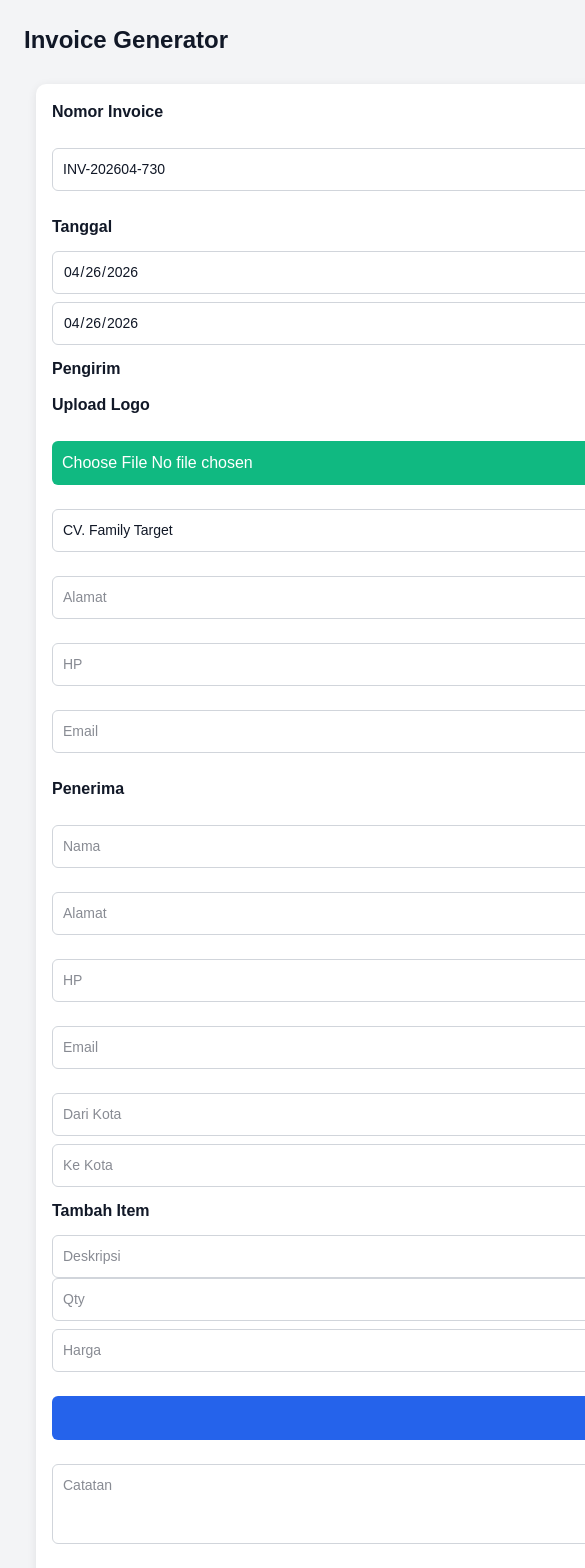
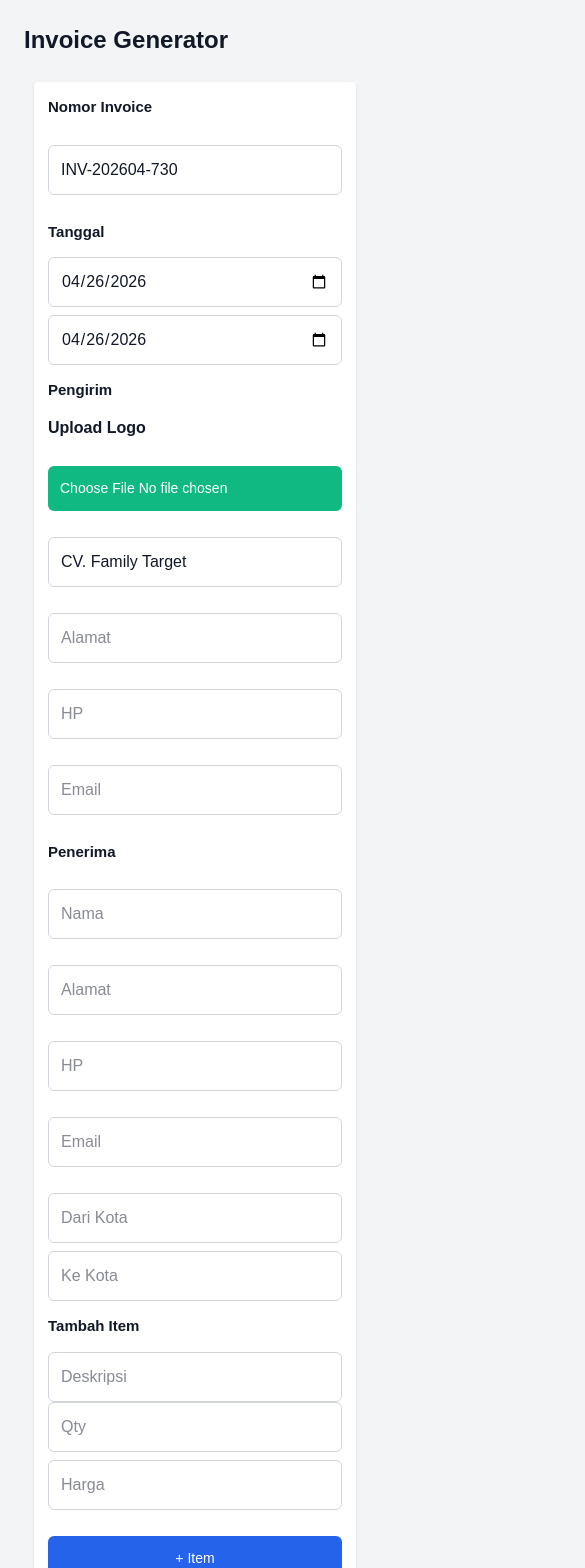
Before and after one commit to rahmatfantastik07/invoice-app, a Next.js app: page / in a window 390 px wide. Shown: the top 1568 px of the page, 585 px wide, since content can reach past the window. Built offline with nearby package versions, Linux system fonts and the light colour scheme.

Commit message:
Update globals.css

```diff
--- a/app/globals.css
+++ b/app/globals.css
@@ -7,51 +7,16 @@
   box-sizing: border-box;
 }
 
+/* BODY */
 body {
   margin: 0;
+  font-family: Arial, sans-serif;
   background: #f3f4f6;
-  font-family: Arial, sans-serif;
   color: #111827;
+  overflow-x: hidden; /* 🔥 penting */
 }
 
-/* LAYOUT */
-.max-w-350 {
-  max-width: 1200px;
-  width: 100%;
-  margin: auto;
-}
-
-.grid {
-  display: grid;
-  grid-template-columns: 1fr;
-  gap: 16px;
-  padding: 12px;
-}
-
-@media (min-width: 768px) {
-  .grid.md\:grid-cols-2 {
-    grid-template-columns: 1fr 1fr;
-  }
-}
-
-/* FORM */
-.bg-white {
-  background: #fff;
-  width: 100%;
-}
-
-.shadow {
-  box-shadow: 0 2px 10px rgba(0,0,0,0.08);
-}
-
-.rounded {
-  border-radius: 10px;
-}
-
-.space-y-3 > * + * {
-  margin-top: 12px;
-}
-
+/* INPUT */
 .input {
   border: 1px solid #d1d5db;
   padding: 10px;
@@ -60,8 +25,9 @@ body {
   font-size: 14px;
 }
 
-textarea.input {
-  min-height: 80px;
+.input:focus {
+  border-color: #2563eb;
+  box-shadow: 0 0 0 1px #2563eb;
 }
 
 /* BUTTON */
@@ -81,30 +47,38 @@ textarea.input {
   width: 100%;
 }
 
+/* GRID */
+.max-w-350 {
+  max-width: 1200px;
+  width: 100%;
+  margin: auto;
+}
+
+.grid {
+  display: grid;
+  gap: 16px;
+  padding: 12px;
+}
+
+/* DESKTOP */
+@media (min-width: 768px) {
+  .grid.md\:grid-cols-2 {
+    grid-template-columns: 1fr 1fr;
+  }
+}
+
 /* PREVIEW */
 .preview-wrapper {
   width: 100%;
   overflow-x: auto;
   display: flex;
   justify-content: center;
-  padding: 10px;
-}
-
-.preview-scale {
-  transform-origin: top center;
-}
-
-/* DESKTOP FIX */
-.preview-scale > div {
-  width: 297mm;
-  min-height: 210mm;
-  background: white;
 }
 
 /* TABLE */
 table {
+  width: 100%;
   border-collapse: collapse;
-  width: 100%;
 }
 
 td, th {
@@ -113,14 +87,31 @@ td, th {
   font-size: 12px;
 }
 
-/* MOBILE */
+/* ============================= */
+/* 🔥 MOBILE FIX (ANDROID) */
+/* ============================= */
+
 @media (max-width: 768px) {
 
+  /* 🔥 GRID FULL */
   .grid {
-    grid-template-columns: 1fr !important;
+    display: block !important;
+    padding: 10px !important;
   }
 
-  /* FORM FIX */
+  .max-w-350 {
+    max-width: 100% !important;
+  }
+
+  /* 🔥 FORM NORMAL (INI KUNCI) */
+  .bg-white {
+    width: 100%;
+    max-width: 100%;
+    margin: 0 auto;
+    padding: 14px !important;
+  }
+
+  /* FLEX FIX */
   .flex.gap-2 {
     flex-direction: column !important;
   }
@@ -129,29 +120,72 @@ td, th {
     width: 100%;
   }
 
-  /* 🔥 PREVIEW SCALE ONLY VISUAL */
-  .preview-scale {
-    transform: scale(0.6);
+  /* INPUT */
+  .input {
+    font-size: 16px;
+    padding: 12px;
   }
 
-  .flex.justify-between {
+  /* BUTTON */
+  .btn,
+  .btn2 {
+    padding: 12px;
+    font-size: 14px;
+  }
+
+  /* TITLE */
+  h2 {
+    font-size: 15px;
+  }
+
+  .space-y-3 > * + * {
+    margin-top: 14px;
+  }
+
+  /* ============================= */
+  /* 🔥 PREVIEW DIPISAH TOTAL */
+  /* ============================= */
+
+  .preview-wrapper {
+    display: block;
+    overflow-x: auto;
+    margin-top: 12px;
+  }
+
+  .preview-scale {
+    width: 297mm;         /* 🔥 tetap A4 */
+    transform: none !important;
+  }
+
+  /* HEADER */
+  .invoice-print .flex.justify-between {
     flex-direction: column !important;
     gap: 10px;
   }
 
-  .text-right {
+  .invoice-print .text-right {
     text-align: left !important;
   }
 
-  table {
+  /* TABLE */
+  .invoice-print table {
     display: block;
     overflow-x: auto;
+    white-space: nowrap;
   }
+
+  /* FOOTER */
+  .invoice-print .flex.items-end {
+    flex-direction: column !important;
+    align-items: flex-start !important;
+    gap: 10px;
+  }
+
 }
 
 /* EXTRA SMALL */
 @media (max-width: 480px) {
   .preview-scale {
-    transform: scale(0.5);
+    width: 297mm;
   }
 }
```
